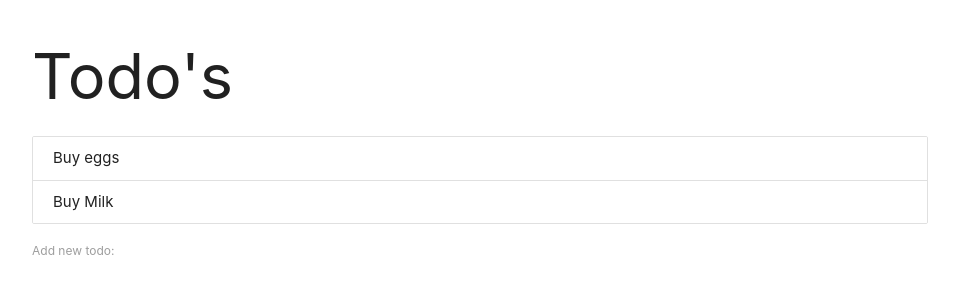
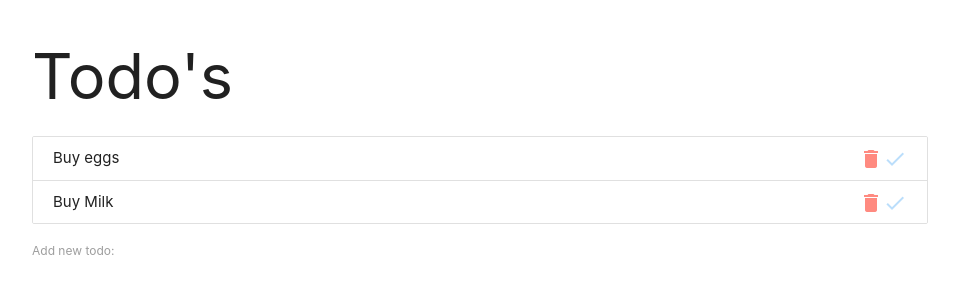
Before and after one commit to zackguerra/contextapp, a React (Create React App) app: page / in a window 1280 px wide. Shown: the top 300 px of the page, without its empty margins (160-1119 px from the left). Built offline with nearby package versions, Linux system fonts and the light colour scheme.

Commit message:
add delete handler

```diff
--- a/package.json
+++ b/package.json
@@ -6,6 +6,7 @@
     "@testing-library/jest-dom": "^4.2.4",
     "@testing-library/react": "^9.3.2",
     "@testing-library/user-event": "^7.1.2",
+    "classnames": "^2.2.6",
     "react": "^16.13.1",
     "react-dom": "^16.13.1",
     "react-redux": "^7.2.1",
--- a/src/action/actions.js
+++ b/src/action/actions.js
@@ -7,3 +7,6 @@ export const markToDoAction = id => {
 }
 
 //Remove
+export const deleteToDoAction = id => {
+    return { type: "REMOVE_TO_DO", payload: id }
+}
--- a/src/components/ToDoList.jsx
+++ b/src/components/ToDoList.jsx
@@ -3,9 +3,9 @@ import { connect } from "react-redux";
 import ToDos from "./ToDos";
 import AddForm from "./AddForm";
 
-import {newToDoAction, markToDoAction} from "../action/actions";
+import {newToDoAction, markToDoAction, deleteToDoAction} from "../action/actions";
 
-const ToDoList = ({ someList, newToDo, markToDo }) => {
+const ToDoList = ({ someList, newToDo, markToDo, removeToDo }) => {
 
   const addToDo = (content) => {
     //somefunction for reducer......
@@ -15,13 +15,18 @@ const ToDoList = ({ someList, newToDo, markToDo }) => {
 
   const doneToDo = id => {
     //somefunction for reducer
-    console.log(id)
+    console.log(someList)
     markToDo(id);
+  }
+
+  const deleteToDo = id => {
+    //somefunction for reducer
+    removeToDo(id);
   }
 
   return (
     <>
-      <ToDos toDoList={someList} doneToDo={doneToDo} />
+      <ToDos toDoList={someList} doneToDo={doneToDo} deleteToDo={deleteToDo} />
       <AddForm addToDo={addToDo} />
     </>
   );
@@ -37,7 +42,8 @@ const mapDispatchToProps = dispatch => {
     return {
         newToDo: content => { dispatch(newToDoAction(content)) },
         // newToDo: content => { dispatch({ type: "NEW_TO_DO", payload: content }) }
-        markToDo: id  => { dispatch(markToDoAction(id)) }
+        markToDo: id  => { dispatch(markToDoAction(id)) },
+        removeToDo: id => { dispatch(deleteToDoAction(id)) }
     }
 }
 
--- a/src/components/ToDos.jsx
+++ b/src/components/ToDos.jsx
@@ -1,30 +1,47 @@
-import React from 'react';
+import React from "react";
+import cx from "classnames";
 
-const ToDos = ({toDoList, doneToDo}) => {
-
+const ToDos = ({ toDoList, doneToDo, deleteToDo }) => {
   const list = toDoList.length ? (
-        toDoList.map(todo => {
-            return(
+    toDoList.map((todo) => {
+      return (
         <div className="collection-item" key={todo.id}>
           {console.log(todo.isDone)}
           <span
-                        style={{textDecoration: todo.isDone ? "line-through" : "none"}}
-                        onClick={()=> doneToDo(todo.id)}
+            style={{
+              textDecoration: todo.isDone ? "underline" : "none",
+            }}
+            onClick={() => doneToDo(todo.id)}
           >
             {todo.content}
           </span>
+          <a
+            href="#~"
+            onClick={() => {
+              doneToDo(todo.id);
+            }}
+            className="secondary-content"
+          >
+            <i
+              className={cx("material-icons", {
+                "blue-text text-lighten-4": !todo.isDone,
+                "amber-text text-darken-2": todo.isDone
+              })}
+            >
+              check
+            </i>
+          </a>
+          <a href="#~" className="secondary-content" onClick={()=>{deleteToDo(todo.id)}}>
+              <i className="material-icons red-text text-accent-1">delete</i>
+          </a>
         </div>
-            )
+      );
     })
   ) : (
     <p>No ToDos</p>
-    )
+  );
 
-    return(
-        <div className="collection">
-            {list}
-        </div>
-    )
-}
+  return <div className="collection">{list}</div>;
+};
 
 export default ToDos;
--- a/src/reducer/Reducer.js
+++ b/src/reducer/Reducer.js
@@ -23,6 +23,15 @@ const Reducer = (state=initState, action) => {
                 ...state,
                 todoList: tempList
             }
+        case "REMOVE_TO_DO":
+            const newArray = state.toDoList.filter(item => {
+                return item.id !== action.payload
+            });
+            console.log(newArray);
+            return{
+                ...state,
+                todoList: newArray
+            };
         default:
             return state;
     }
```
Also changed, not shown: 1 other file (tests, documents, lock files or other folders). Lines whose indentation alone changed are shown as unchanged.
